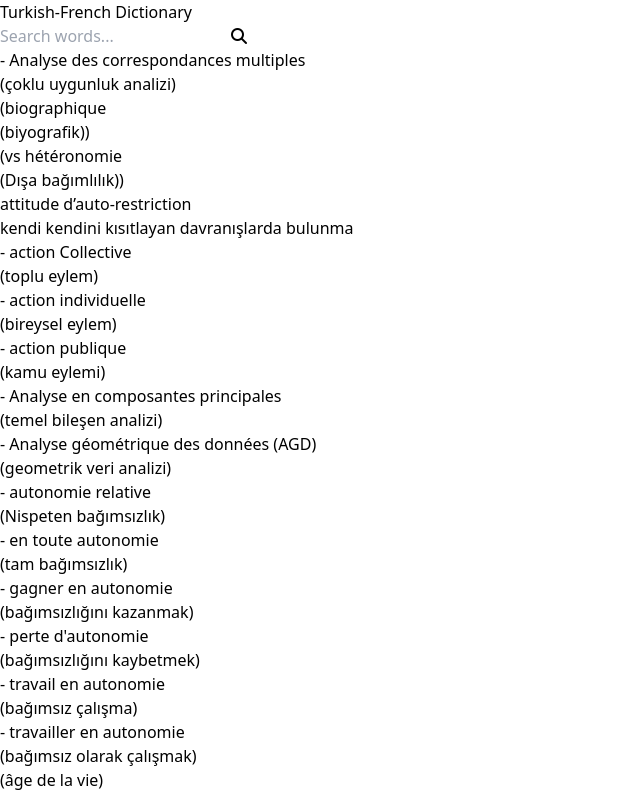
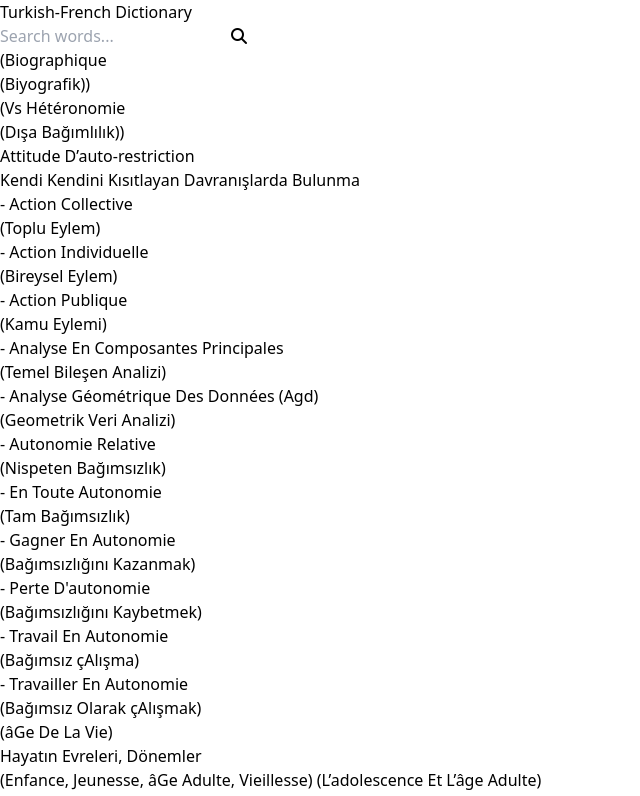
Before and after one commit to gulsucanli/sonhali, a React (Vite) app in the folder my-project/: page / in a window 1280 px wide. Shown: the top 796 px of the page, without its empty margins (0-640 px from the left). Built offline with nearby package versions, Linux system fonts and the light colour scheme.

Commit message:
modified:   my-project/public/data.csv 	modified:   my-project/src/App.jsx

```diff
--- a/my-project/src/App.jsx
+++ b/my-project/src/App.jsx
@@ -36,7 +36,11 @@ const CsvData = () => {
       return null;
   }).sort((a, b) => a.Fransızca.localeCompare(b.Fransızca));
 
-
+  function toTitleCase(str) {
+    return str.replace(/\w\S*/g, function(txt) {
+        return txt.charAt(0).toUpperCase() + txt.substr(1).toLowerCase();
+    });
+}
 
     return (
 
@@ -64,18 +68,16 @@ const CsvData = () => {
 
       <div className='container mx-auto grid gap-8 sm:grid-cols-2 lg:grid-cols-3 mt-5'>
     {isLoading ? (
-        <p className='text-center mt-5 mb-5 ms-3 me-4'><svg aria-hidden="true" class="w-8 h-8 text-gray-200 animate-spin dark:text-gray-600 fill-blue-600 text-center" viewBox="0 0 100 101" fill="none" xmlns="http://www.w3.org/2000/svg">
-        <path d="M100 50.5908C100 78.2051 77.6142 100.591 50 100.591C22.3858 100.591 0 78.2051 0 50.5908C0 22.9766 22.3858 0.59082 50 0.59082C77.6142 0.59082 100 22.9766 100 50.5908ZM9.08144 50.5908C9.08144 73.1895 27.4013 91.5094 50 91.5094C72.5987 91.5094 90.9186 73.1895 90.9186 50.5908C90.9186 27.9921 72.5987 9.67226 50 9.67226C27.4013 9.67226 9.08144 27.9921 9.08144 50.5908Z" fill="currentColor"/>
-        <path d="M93.9676 39.0409C96.393 38.4038 97.8624 35.9116 97.0079 33.5539C95.2932 28.8227 92.871 24.3692 89.8167 20.348C85.8452 15.1192 80.8826 10.7238 75.2124 7.41289C69.5422 4.10194 63.2754 1.94025 56.7698 1.05124C51.7666 0.367541 46.6976 0.446843 41.7345 1.27873C39.2613 1.69328 37.813 4.19778 38.4501 6.62326C39.0873 9.04874 41.5694 10.4717 44.0505 10.1071C47.8511 9.54855 51.7191 9.52689 55.5402 10.0491C60.8642 10.7766 65.9928 12.5457 70.6331 15.2552C75.2735 17.9648 79.3347 21.5619 82.5849 25.841C84.9175 28.9121 86.7997 32.2913 88.1811 35.8758C89.083 38.2158 91.5421 39.6781 93.9676 39.0409Z" fill="currentFill"/>
-    </svg>
+        <p className='text-center mt-5 mb-5 ms-3 me-4'>
         </p>
     ) : (
         filteredData.length > 0 ? (
             filteredData.map((val, key) => (
                 <div key={key} className="bg-white shadow-md rounded-lg p-6 flex flex-col justify-between">
                     <div className="">
-                        <h2 className="text-xl font-bold mb-2">{val.Fransızca}</h2>
-                        <p className="text-gray-600 text-lg">{val.Türkçe}</p>
+                    <h2 className="text-xl font-bold mb-2">{toTitleCase(val.Fransızca)}</h2>
+                    <p className="text-gray-600 text-lg">{toTitleCase(val.Türkçe)}</p>
+
 
                     </div>
                 </div>
```
Also changed, not shown: my-project/public/data.csv.
